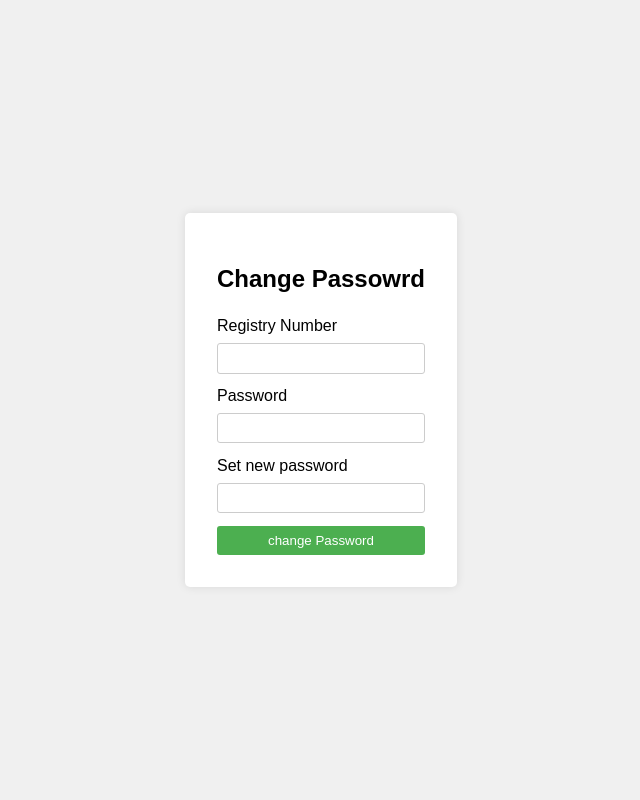
After one commit to aggelosmenga/flask-questionnaire-api, a Flask app: page /changepassword in a window 1280 px wide. The commit adds this page. Shown: the whole page, without its empty margins (319-959 px from the left). Run offline with Flask 3, Linux system fonts and the light colour scheme.

Commit message:
12/5 change password

```diff
--- a/server.py
+++ b/server.py
@@ -64,7 +64,21 @@ def register():
         else:
             flash('All fields are required!', 'danger')
     return render_template('register.html')
-
+@app.route('/changepassword',methods=['GET','POST'])
+def changepassword():
+    student=None
+    if request.method=='POST':
+        reg_number=request.form['reg_number']
+        oldpass=request.form['oldpass']
+        newpass=request.form['newpass']
+        jsoned={'reg_number':int(reg_number),'password':oldpass}
+        if 'changepass' in request.form:
+            student=students_collection.find_one(jsoned)
+            if student:
+                updated=students_collection.find_one_and_update(jsoned,{'$set':{'password':newpass}})
+                flash('Password updated successfully!', 'info')
+                return redirect(url_for('home'))
+    return render_template('changepassword.html',student=student)
 #admin
 @app.route('/admin',methods=['GET','POST'])
 def admin():
@@ -100,7 +114,6 @@ def deletestudent():
     success = request.args.get('success')
     if request.method=='POST':
         reg_number = request.form['reg_number']
-        print(type(reg_number))
         if re.search(r'[a-zA-Z]', reg_number):
             jsoned={'reg_number':reg_number}
         else:
@@ -121,32 +134,47 @@ def deletestudent():
 def showquestionnaires():
     q=questionnaires.find({})
     check=False
-    if 'sortbyanswer' in request.form and request.method=='POST':
-        sorted=questionnaires.find().sort("answer_count",1)
-        return(render_template('showquestionnaires.html',q=sorted))
-    if 'showall' in request.form and request.method=='POST':
-        q=questionnaires.find({})
-    if 'search' in request.form and request.method=='POST':
-        uservalue=request.form['searchfield'].strip()
-        check=True
+    if request.method=='POST':
+        if 'sortbyanswer' in request.form:
+            sorted=questionnaires.find().sort("answer_count",1)
+            return(render_template('showquestionnaires.html',q=sorted))
+        if 'showall' in request.form :
+            q=questionnaires.find({})
+        if 'search' in request.form:
+            uservalue=request.form['searchfield'].strip()
+            check=True
 
-        if students_collection.find_one({'name':uservalue}):
-            search_by_name=list(students_collection.find({'name':uservalue}))
-            studentids=[student['reg_number'] for student in search_by_name]
-            questionnaire=list(questionnaires.find({'student_id':{'$in':studentids}}))
-            return render_template('showquestionnaires.html',questionnaire=questionnaire,check=check)
+            if students_collection.find_one({'name':uservalue}):
+                search_by_name=list(students_collection.find({'name':uservalue}))
+                studentids=[student['reg_number'] for student in search_by_name]
+                questionnaire=list(questionnaires.find({'student_id':{'$in':studentids}}))
+                return render_template('showquestionnaires.html',questionnaire=questionnaire,check=check)
 
-        elif questionnaires.find_one({'title':uservalue}):
-            search_by_title=list(questionnaires.find({'title':uservalue}))
-            return render_template('showquestionnaires.html',questionnaire=search_by_title,check=check)
+            elif questionnaires.find_one({'title':uservalue}):
+                search_by_title=list(questionnaires.find({'title':uservalue}))
+                return render_template('showquestionnaires.html',questionnaire=search_by_title,check=check)
 
-        elif students_collection.find_one({'department':uservalue}):
-            search_by_dept=list(students_collection.find({'department':uservalue}))
-            studentids=[student['reg_number'] for student in search_by_dept]
-            print(studentids)
-            questionnaire=list(questionnaires.find({'student_id': {'$in':studentids}}))
-            return render_template('showquestionnaires.html',questionnaire=questionnaire,check=check)
-
+            elif students_collection.find_one({'department':uservalue}):
+                search_by_dept=list(students_collection.find({'department':uservalue}))
+                studentids=[student['reg_number'] for student in search_by_dept]
+                print(studentids)
+                questionnaire=list(questionnaires.find({'student_id': {'$in':studentids}}))
+                return render_template('showquestionnaires.html',questionnaire=questionnaire,check=check)
+        if 'bound' in request.form:
+            lowerbound=request.form['lowerbound'].strip()
+            upperbound=request.form['upperbound'].strip()
+            if re.search(r'[a-zA-Z]', lowerbound) or re.search(r'[a-zA-Z]',upperbound) or lowerbound=='' or upperbound=='':
+                return render_template('showquestionnaires.html',q=q)
+            else:
+                lowerbound=int(lowerbound)
+                upperbound=int(upperbound)
+                check=True
+                if lowerbound>upperbound:
+                    return render_template('showquestionnaires.html',q=q)
+                rangeofq=list(questionnaires.find({'answer_count':{'$gte':lowerbound,'$lte':upperbound}}))
+                print(rangeofq)
+                return render_template('showquestionnaires.html',rangeofq=rangeofq,check=check)
+            #fix sort
     return render_template('showquestionnaires.html',q=q)
 
  #unique link for every questionnaire
--- a/templates/admin.html
+++ b/templates/admin.html
@@ -25,6 +25,7 @@
             <button> <a href="{{ url_for('addstudent') }}">Add student</a></button>
             <br>
             <button> <a href="{{ url_for('deletestudent')}}"> delete student</a></button>
+            <button> <a href="{{url_for('changepassword')}}">Change Student Password</a></button>
             <br>
             <button> <a href="{{ url_for('showquestionnaires')}}">Show Available questionnnaires</a></button>
         </div>
--- /dev/null
+++ b/templates/changepassword.html
@@ -0,0 +1,66 @@
+<!DOCTYPE html>
+<html lang="en">
+<head>
+    <meta charset="UTF-8">
+    <meta name="viewport" content="width=device-width, initial-scale=1.0">
+    <title>Change Password</title>
+    <style>
+        body {
+            font-family: Arial, sans-serif;
+            display: flex;
+            justify-content: center;
+            align-items: center;
+            height: 100vh;
+            margin: 0;
+            background-color: #f0f0f0;
+        }
+        .login-container {
+            background-color: white;
+            padding: 2em;
+            border-radius: 5px;
+            box-shadow: 0 0 10px rgba(0, 0, 0, 0.1);
+        }
+        .login-container h2 {
+            margin-bottom: 1em;
+        }
+        .login-container form {
+            display: flex;
+            flex-direction: column;
+        }
+        .login-container label {
+            margin-bottom: 0.5em;
+        }
+        .login-container input {
+            padding: 0.5em;
+            margin-bottom: 1em;
+            border: 1px solid #ccc;
+            border-radius: 3px;
+        }
+        .login-container button {
+            padding: 0.5em;
+            border: none;
+            border-radius: 3px;
+            background-color: #4CAF50;
+            color: white;
+            cursor: pointer;
+        }
+        .login-container button:hover {
+            background-color: #45a049;
+        }
+    </style>
+</head>
+<body>
+
+  <div class="login-container">
+        <h2>Change Passowrd</h2>
+        <form method="POST">
+            <label for="reg_number">Registry Number</label>
+            <input type="text" id="reg_number" name="reg_number" required>
+            <label for="oldpass">Password</label>
+            <input type="password" id="password" name="oldpass" required>
+            <label for="newpass">Set new password</label>
+            <input type="password" id="newpassword" name="newpass" required>
+            <button type="submit" name="changepass">change Password</button>
+        </form>
+    </div>
+</body>
```
Also changed, not shown: templates/home.html (+8 -0 lines), templates/showquestionnaires.html (+22 -0 lines), todo.txt (+3 -4 lines).
